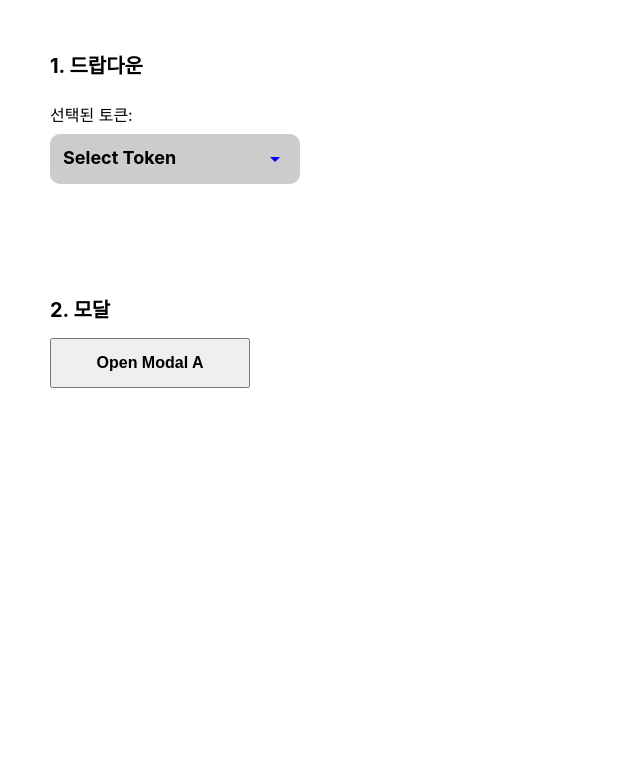
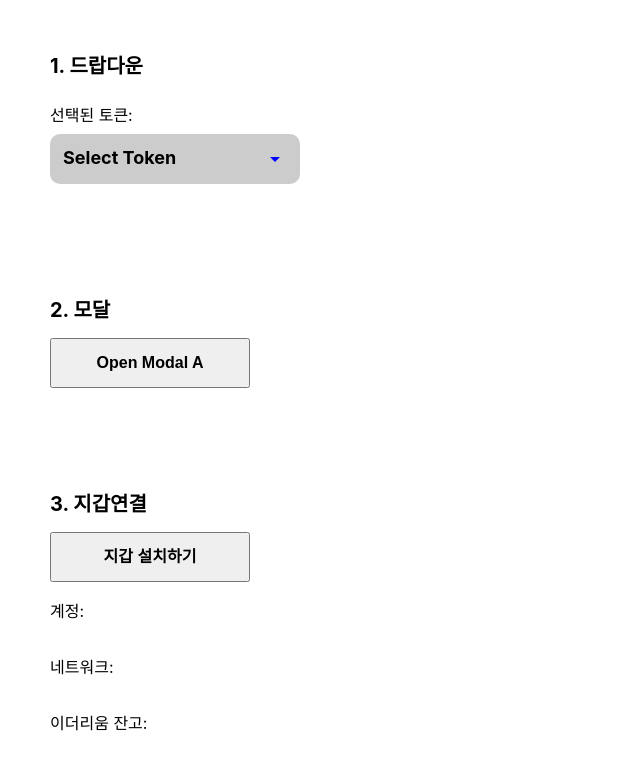
Before and after one commit to jy617lee/ozys, a React (Create React App) app: page / in a window 1280 px wide. Shown: the top 770 px of the page, without its empty margins (0-640 px from the left). Built offline with nearby package versions, Linux system fonts and the light colour scheme.

Commit message:
feat: initial implementation of useWallet hook

```diff
--- a/package.json
+++ b/package.json
@@ -3,6 +3,7 @@
   "version": "0.1.0",
   "private": true,
   "dependencies": {
+    "@metamask/providers": "^11.0.0",
     "@testing-library/jest-dom": "^5.16.5",
     "@testing-library/react": "^13.4.0",
     "@testing-library/user-event": "^13.5.0",
@@ -10,6 +11,7 @@
     "@types/node": "^16.18.30",
     "@types/react": "^18.2.6",
     "@types/react-dom": "^18.2.4",
+    "ethers": "^6.3.0",
     "react": "^18.2.0",
     "react-dom": "^18.2.0",
     "react-icons": "^4.8.0",
--- a/src/App.tsx
+++ b/src/App.tsx
@@ -1,15 +1,49 @@
-import { useState } from "react";
-import TokenDropdown from "./components/TokenDropdown";
+import { useCallback, useMemo, useState } from "react";
+import TokenDropdown from "./components/dropdown/TokenDropdown";
 import { TOKENS } from "./data/tokens";
 import { TOKEN } from "./model/token";
 import styled from "styled-components";
 import { usePopup } from "./hooks/usePopup";
 import PopupA from "./components/popup/PopupA";
+import { useMetamask } from "./hooks/useMetamask";
+import { STATUS } from "./model/wallet";
 
 function App() {
   const [selectedToken, setSelectedToken] = useState<TOKEN>();
+  const { popups, openPopup, closePopup } = usePopup();
+  const { account, balance, network, status, connect, disconnect } =
+    useMetamask();
+  const walletButtonText = useMemo(() => {
+    switch (status) {
+      case STATUS.CONNECTED:
+        return "지갑 연결끊기";
+      case STATUS.DISCONNECTED:
+        return "지갑 연결하기";
+      case STATUS.NOT_INSTALL:
+        return "지갑 설치하기";
+      default:
+        return "지갑 연결 끊기";
+    }
+  }, [status]);
 
-  const { popups, openPopup, closePopup } = usePopup();
+  const onClickButton = useCallback(() => {
+    switch (status) {
+      case STATUS.CONNECTED: {
+        disconnect();
+        break;
+      }
+      case STATUS.DISCONNECTED: {
+        connect();
+        break;
+      }
+      case STATUS.NOT_INSTALL: {
+        break;
+      }
+      default: {
+        connect();
+      }
+    }
+  }, [status]);
 
   return (
     <div className='App'>
@@ -36,18 +70,28 @@ function App() {
 
       <Container>
         <Title>2. 모달</Title>
-        <OpenModalButton
+        <Button
           onClick={() => {
             openPopup(<PopupA />);
           }}
         >
           Open Modal A
-        </OpenModalButton>
+        </Button>
 
         {popups.length > 0 && <ModalOverlay onClick={closePopup} />}
         {popups.map((popup, index) => (
           <div key={index}>{popup}</div>
         ))}
+      </Container>
+
+      <Container>
+        <Title>3. 지갑연결</Title>
+        <Button onClick={onClickButton}>{walletButtonText}</Button>
+        <VStack height={40}>
+          <p>계정: {account}</p>
+          <p>네트워크: {network}</p>
+          <p>이더리움 잔고: {balance}</p>
+        </VStack>
       </Container>
     </div>
   );
@@ -66,6 +110,13 @@ const HStack = styled.div<{ height: number }>`
   height: ${({ height }) => height}px;
 `;
 
+const VStack = styled.div<{ height: number }>`
+  display: flex;
+  flex-direction: column;
+  align-items: flex-start;
+  height: ${({ height }) => height}px;
+`;
+
 const Title = styled.span`
   font-size: 20px;
   color: black;
@@ -81,7 +132,7 @@ const TokenImage = styled.img`
   border-radius: 50%;
 `;
 
-const OpenModalButton = styled.button`
+const Button = styled.button`
   width: 200px;
   height: 50px;
   font-size: 16px;
--- a/src/components/TokenDropdown.tsx
+++ b/src/components/dropdown/TokenDropdown.tsx
@@ -1,6 +1,6 @@
 import { FunctionComponent, useMemo } from "react";
 import styled from "styled-components";
-import { TOKEN } from "../model/token";
+import { TOKEN } from "../../model/token";
 import Dropdown from "./Dropdown";
 
 interface TokenDropdownProps {
--- /dev/null
+++ b/src/hooks/useMetamask.ts
@@ -0,0 +1,60 @@
+import { useEffect, useState } from "react";
+import { STATUS } from "../model/wallet";
+
+export const useMetamask = () => {
+  const [account, setAccount] = useState<string>();
+  const [balance, setBalance] = useState();
+  const [network, setNetwork] = useState<string | null>();
+  const [status, setStatus] = useState<STATUS>(STATUS.DISCONNECTED);
+
+  const connect = async () => {
+    if (typeof window.ethereum === "undefined") {
+      setStatus(STATUS.NOT_INSTALL);
+      return;
+    }
+
+    const accounts = await window.ethereum
+      .request({ method: "eth_requestAccounts" })
+      .catch((err) => {
+        if (err.code === 4001) {
+          console.log("Please connect to MetaMask.");
+        } else {
+          console.error(err);
+        }
+      });
+    setAccount((accounts as string[])?.[0]);
+    setStatus(STATUS.CONNECTED);
+    setNetwork(window.ethereum.networkVersion);
+  };
+
+  const disconnect = () => {
+    setAccount("");
+    setNetwork(undefined);
+    setStatus(STATUS.DISCONNECTED);
+  };
+
+  const fetchBalance = async () => {};
+  useEffect(() => {
+    fetchBalance();
+  }, []);
+
+  useEffect(() => {
+    connect();
+    window.ethereum?.on("chainChanged", (network: unknown) => {
+      console.log("network", network);
+      setNetwork(network as string);
+    });
+    window.ethereum?.on("accountsChanged", (account: unknown) => {
+      setAccount(account as string);
+    });
+  }, []);
+
+  return {
+    account,
+    balance,
+    network,
+    status,
+    connect,
+    disconnect,
+  };
+};
--- /dev/null
+++ b/src/model/wallet.ts
@@ -0,0 +1,5 @@
+export enum STATUS {
+  CONNECTED = "CONNECTED",
+  DISCONNECTED = "DISCONNECTED",
+  NOT_INSTALL = "NOT_INSTALL",
+}
```
Also changed, not shown: src/types.ts (added, +7 -0 lines), src/components/dropdown/Dropdown.tsx (renamed from src/components/Dropdown.tsx), 1 other file (tests, documents, lock files or other folders).
